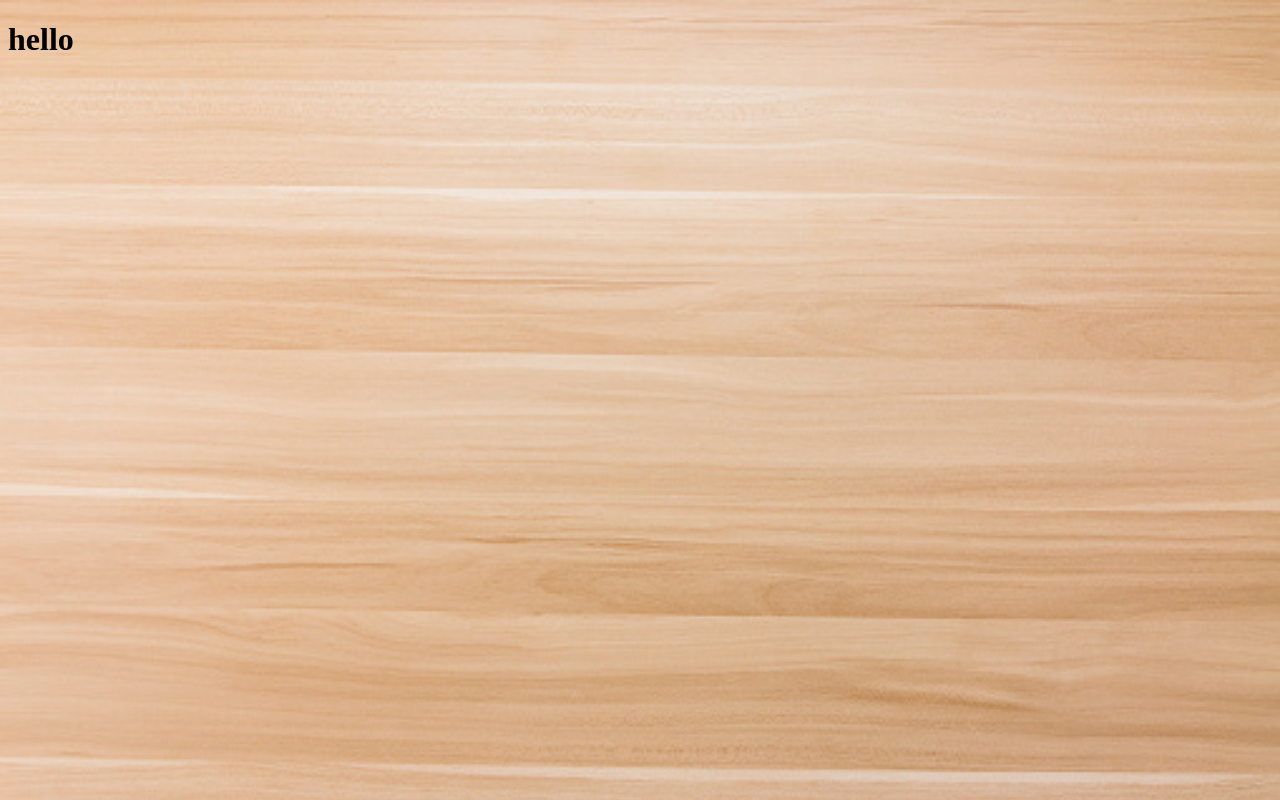
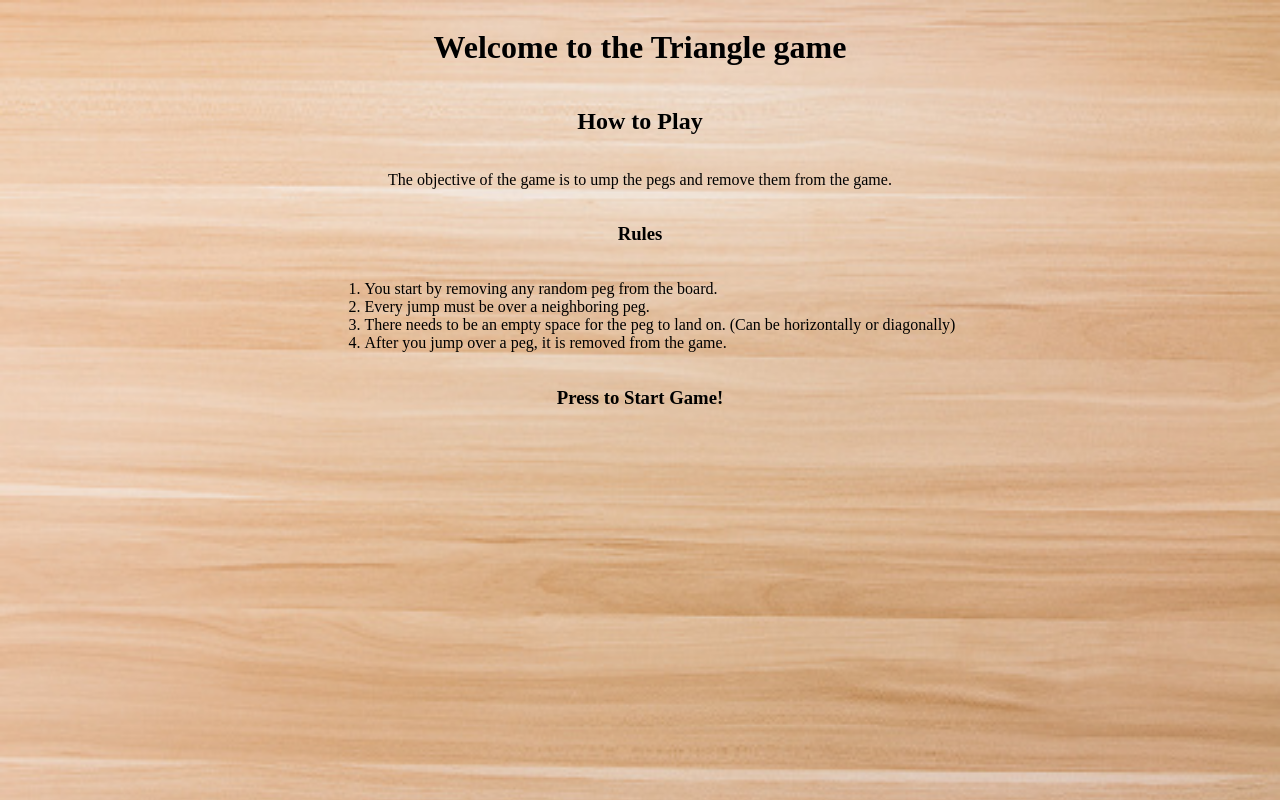
Before and after one commit to Jvilla125/Triangle-Game-, a plain HTML site: page index.html in a window 1280 px wide. Drawn offline with Linux system fonts and the light colour scheme.

Commit message:
Add the intro page information and align using display: flex to have all items center of the page

```diff
--- a/css/style.css
+++ b/css/style.css
@@ -3,3 +3,11 @@ body{
     background-size: 100% auto;
     background-repeat: no-repeat center center cover;
 }
+
+#intro-page{
+    display: flex;
+    flex-direction: column;
+    flex-wrap: wrap;
+    align-content: center;
+    align-items: center;
+}
--- a/index.html
+++ b/index.html
@@ -9,6 +9,18 @@
     <title>Document</title>
 </head>
 <body>
-    <h1>hello</h1>
+    <div id="intro-page">
+    <h1>Welcome to the Triangle game</h1>
+    <h2>How to Play</h2>
+    <p>The objective of the game is to ump the pegs and remove them from the game.</p>
+    <h3>Rules</h3>
+    <ol>
+        <li>You start by removing any random peg from the board.</li>
+        <li>Every jump must be over a neighboring peg.</li>
+        <li>There needs to be an empty space for the peg to land on. (Can be horizontally or diagonally)</li>
+        <li>After you jump over a peg, it is removed from the game.</li>
+    </ol>
+    <h3>Press to Start Game!</h3>
+</div>
 </body>
 </html>
```
